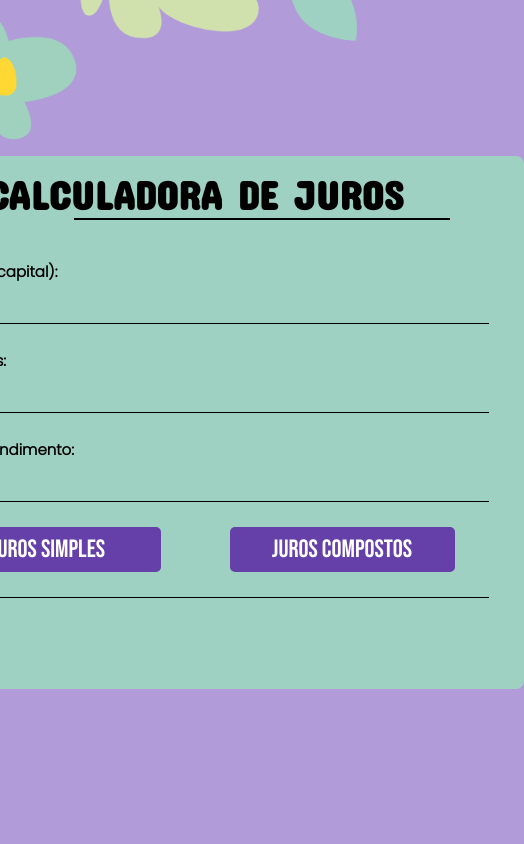
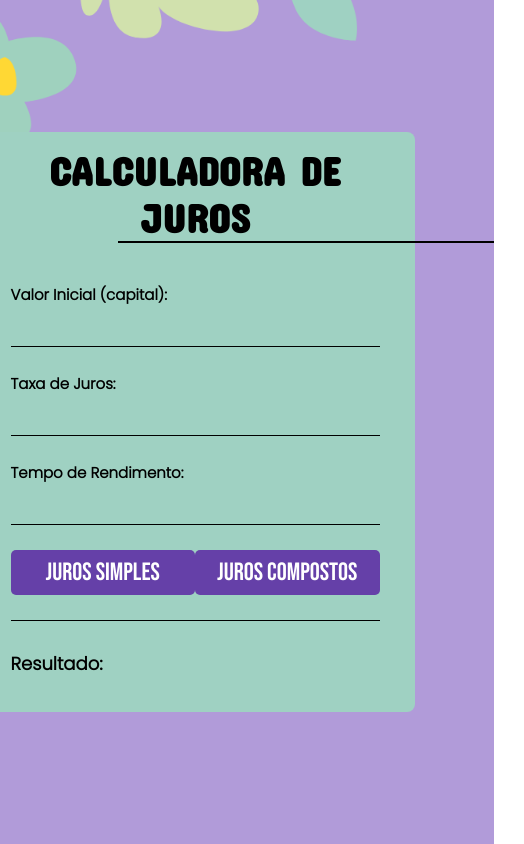
Before and after one commit to mariAnaMary/CalculadoraJuros, a plain HTML site: page index.html in a window 390 px wide. Shown: the whole page, 524 px wide, since content can reach past the window. Drawn offline with Linux system fonts and the light colour scheme.

Commit message:
atualizei

```diff
--- a/assets/css/mobile.css
+++ b/assets/css/mobile.css
@@ -2,8 +2,17 @@
     #container{
         width: 628px;
     }
+
+    .linhaum {
+        margin-inline: 127px;
+    }
 }
 
+@media(max-width: 426px){
+    #container{
+        width: 409px;
+    }
+}
 
 @media(max-width: 321px){
     #container{
```
